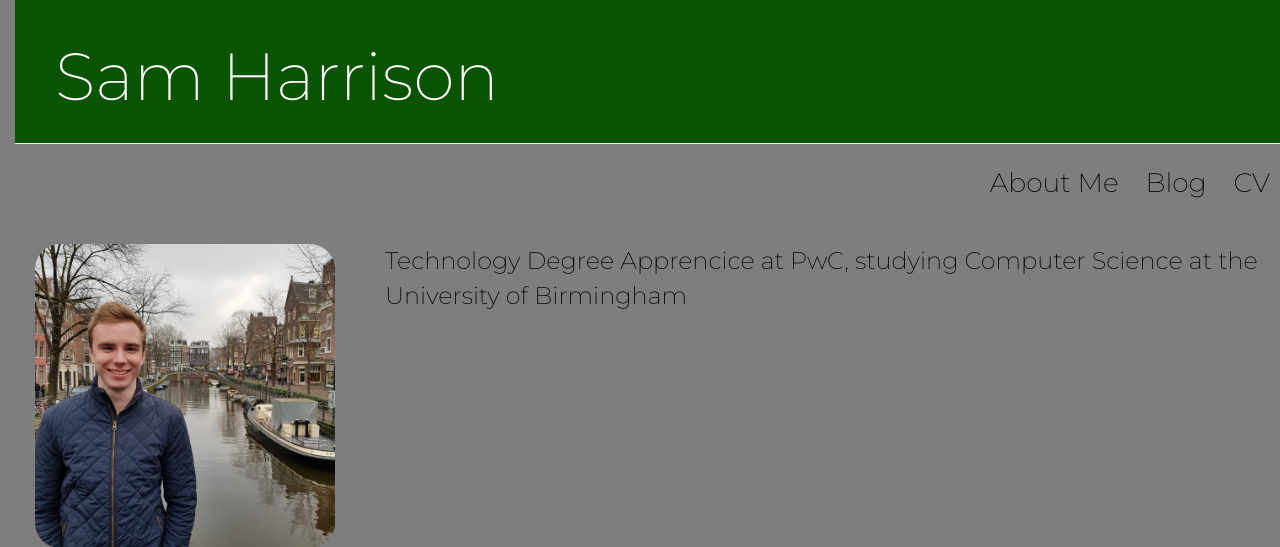
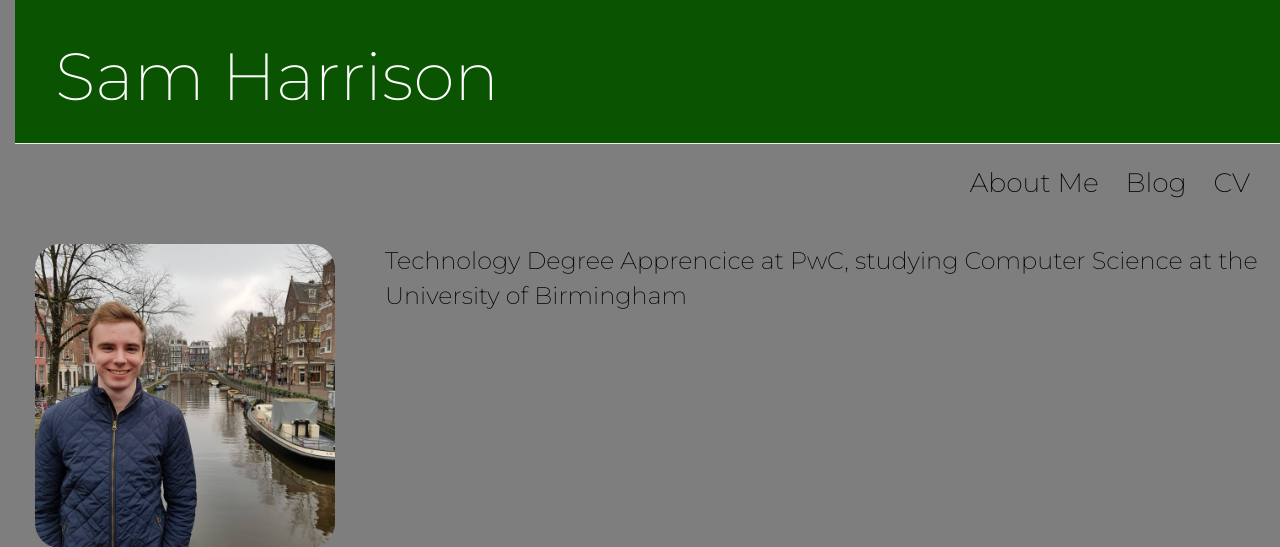
Before and after one commit to samh2575/Bridging-Coursework, a Django app: page / in a window 1280 px wide. Shown: the top 547 px of the page. Run offline with Django 3.2, Linux system fonts and the light colour scheme; some libraries are stand-ins or nearby versions.

Commit message:
static rearange

```diff
--- a/blog/static/css/blog.css
+++ b/blog/static/css/blog.css
@@ -66,6 +66,7 @@ h1, h2, h3, h4 {
     background-color: none;
     font-family: 'Montserrat', sans-serif;
     float: right;
+    margin-right: 20px;
     font-size: 20pt;
 }
 
--- a/home/static/css/home.css
+++ b/home/static/css/home.css
@@ -66,6 +66,7 @@ h1, h2, h3, h4 {
     background-color: none;
     font-family: 'Montserrat', sans-serif;
     float: right;
+    margin-right: 20px;
     font-size: 20pt;
 }
 
--- a/home/templates/home/base.html
+++ b/home/templates/home/base.html
@@ -6,7 +6,7 @@
         <link rel="stylesheet" href="//maxcdn.bootstrapcdn.com/bootstrap/3.2.0/css/bootstrap-theme.min.css">
         <link href="//fonts.googleapis.com/css?family=Lobster&subset=latin,latin-ext" rel="stylesheet" type="text/css">
         <link href="https://fonts.googleapis.com/css2?family=Montserrat:wght@200&display=swap" rel="stylesheet">
-        <link rel="stylesheet" href="static/css/home.css">
+        <link rel="stylesheet" href="{% static '/css/home.css'%}">
     </head>
     <body>
         <div class="page-header">
```
